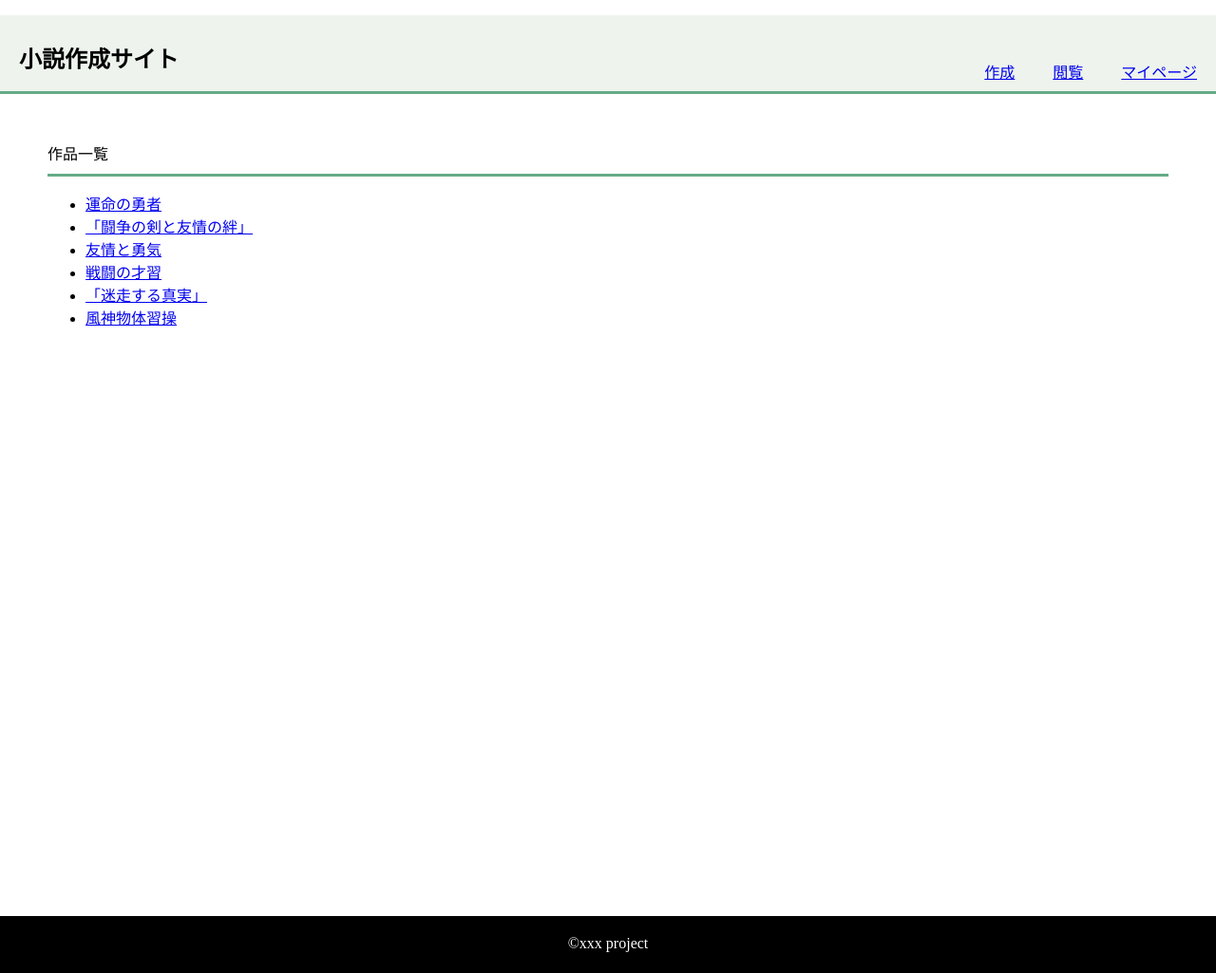
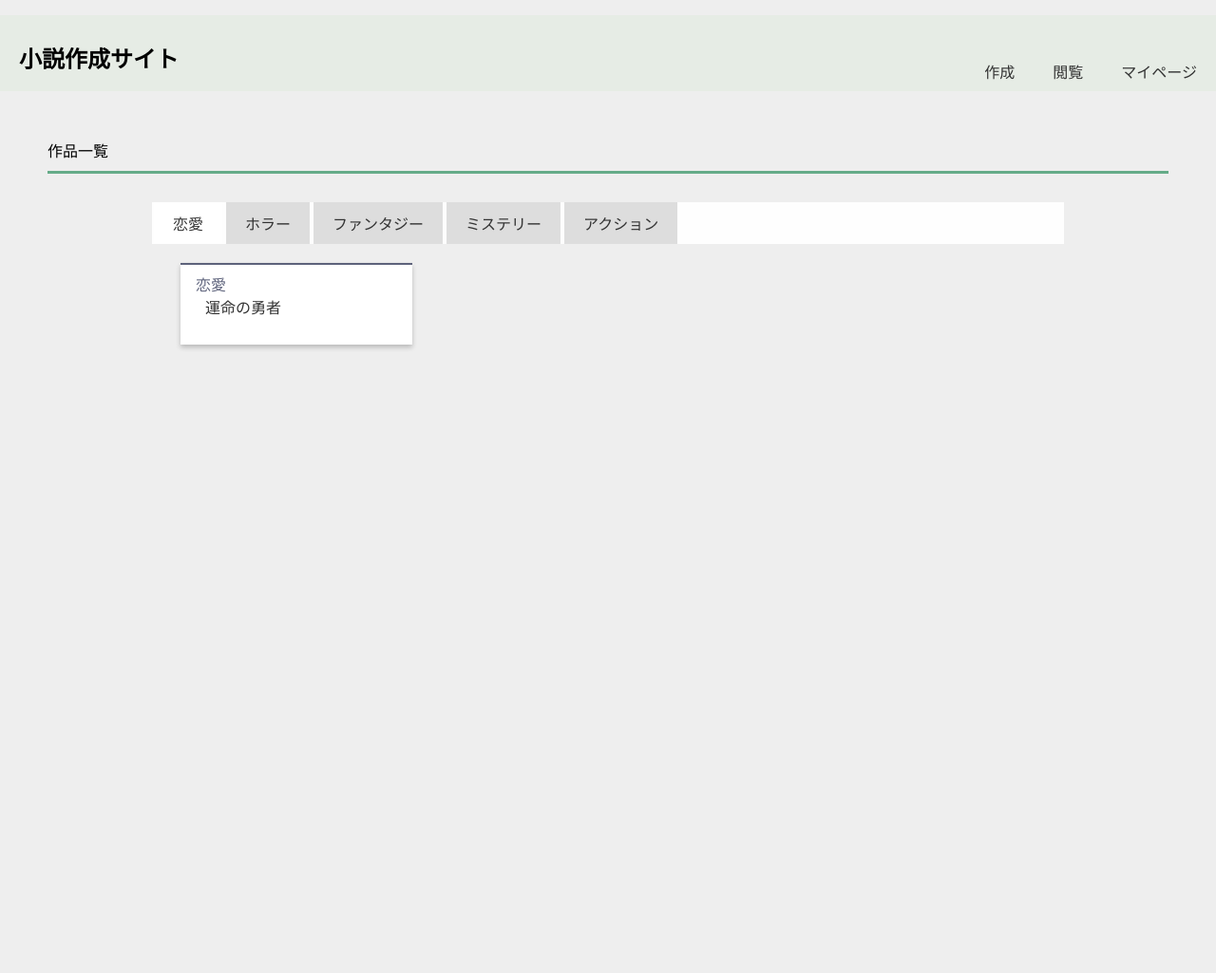
Before and after one commit to s1f10210231/chatgpt, a Django app: page / in a window 1280 px wide. Shown: the whole page at 95% size. After the commit the page ends 368 px from the top, so only its background shows below. Run offline with Django 4.2, Linux system fonts and the light colour scheme; data comes from the database, SQL or seed files in the repository; both versions use the stored data as it was after the commit.

Commit message:
contentsview

```diff
--- a/config/settings.py
+++ b/config/settings.py
@@ -78,7 +78,7 @@ WSGI_APPLICATION = 'config.wsgi.application'
 DATABASES = {
     'default': {
         'ENGINE': 'django.db.backends.sqlite3',
-        'NAME': BASE_DIR / 'db.sqlite3',
+        'NAME': str(BASE_DIR / 'db.sqlite3'),
     }
 }
 
--- /dev/null
+++ b/story_app/static/story_app/css/contents.css
@@ -0,0 +1,80 @@
+/*tabの形状*/
+.tab{
+    display: flex;
+    flex-wrap: wrap;
+    align-items: flex-start;
+    margin-bottom: 0px;
+    padding-left: 0px;
+  }
+  .tab li a{
+    display: block;
+    background:#ddd;
+    margin:0 2px;
+    padding:10px 20px;
+  }
+  /*liにactiveクラスがついた時の形状*/
+  .tab li.active a{
+    background:#fff;
+  }
+
+
+  /*エリアの表示非表示と形状*/
+  .area {
+    display: none;/*はじめは非表示*/
+    opacity: 0;/*透過0*/
+    background: #fff;
+    padding:50px 20px;
+  }
+
+  /*areaにis-activeというクラスがついた時の形状*/
+  .area.is-active {
+      display: block;/*表示*/
+      animation-name: displayAnime;/*ふわっと表示させるためのアニメーション*/
+      animation-duration: 2s;
+      animation-fill-mode: forwards;
+  }
+
+  @keyframes displayAnime{
+    from {
+      opacity: 0;
+    }
+    to {
+      opacity: 1;
+    }
+  }
+
+
+
+  /*========= レイアウトのためのCSS ===============*/
+
+  body{
+    background:#eee;
+  }
+
+  ul{
+    list-style:none;
+  }
+
+  a{
+    color:#333;
+    text-decoration: none;
+  }
+
+  .contents{
+    width:100%;
+    max-width: 960px;
+    margin:30px auto;
+    background:#fefefe;
+  }
+
+  .box11 p{
+    font-size:1rem;
+    margin:0 0 20px 10px;
+  }
+
+  .area{
+    padding: 0px 20px;
+    border-bottom: 1pxsolid #ddd;
+    align-items: flex-start;
+
+  }
--- a/story_app/static/story_app/css/index.css
+++ b/story_app/static/story_app/css/index.css
@@ -1,3 +1,5 @@
+@charset "UTF-8";
+
 body {
     margin: 0px;
 }
@@ -6,7 +8,6 @@ header {
     top: 0px;
     left: 0px;
     height: 80px;
-    border-bottom: 3px solid #65ab88;
     background-color: rgba(226,236,225,0.58);
 }
 
@@ -45,3 +46,26 @@ footer {
     padding: 20px 0px;
     color: white;
 }
+
+.box11{
+    padding: 0.5em 1em;
+    color: #5d627b;
+    background: white;
+    border-top: solid 2.3px #5d627b;
+    box-shadow: 0 3px 5px rgba(0, 0, 0, 0.22);
+    width: 23%;
+    float: left;
+    height: 100%;
+    margin: 20px 10px auto;
+
+  }
+
+.first{
+    margin-left: 125px;
+}
+
+@media (max-width: 800px) {
+    .first{
+        margin-left: 20px;
+    }
+}
--- /dev/null
+++ b/story_app/static/story_app/javascript/index.js
@@ -0,0 +1,33 @@
+//任意のタブにURLからリンクするための設定
+function GethashID (hashIDName){
+	if(hashIDName){
+		//タブ設定
+		$('.tab li').find('a').each(function() { //タブ内のaタグ全てを取得
+			var idName = $(this).attr('href'); //タブ内のaタグのリンク名（例）#lunchの値を取得
+			if(idName == hashIDName){ //リンク元の指定されたURLのハッシュタグ（例）http://example.com/#lunch←この#の値とタブ内のリンク名（例）#lunchが同じかをチェック
+				var parentElm = $(this).parent(); //タブ内のaタグの親要素（li）を取得
+				$('.tab li').removeClass("active"); //タブ内のliについているactiveクラスを取り除き
+				$(parentElm).addClass("active"); //リンク元の指定されたURLのハッシュタグとタブ内のリンク名が同じであれば、liにactiveクラスを追加
+				//表示させるエリア設定
+				$(".area").removeClass("is-active"); //もともとついているis-activeクラスを取り除き
+				$(hashIDName).addClass("is-active"); //表示させたいエリアのタブリンク名をクリックしたら、表示エリアにis-activeクラスを追加
+			}
+		});
+	}
+}
+
+//タブをクリックしたら
+$('.tab a').on('click', function() {
+	var idName = $(this).attr('href'); //タブ内のリンク名を取得
+	GethashID (idName);//設定したタブの読み込みと
+	return false;//aタグを無効にする
+});
+
+
+// 上記の動きをページが読み込まれたらすぐに動かす
+$(window).on('load', function () {
+    $('.tab li:first-of-type').addClass("active"); //最初のliにactiveクラスを追加
+    $('.area:first-of-type').addClass("is-active"); //最初の.areaにis-activeクラスを追加
+	var hashName = location.hash; //リンク元の指定されたURLのハッシュタグを取得
+	GethashID (hashName);//設定したタブの読み込み
+});
--- a/story_app/templates/story_app/index.html
+++ b/story_app/templates/story_app/index.html
@@ -6,7 +6,11 @@
 <head>
     <meta charset="UTF-8">
     <meta name="viewport" content="width=device-width, initial-scale=1.0">
+    <meta http-equiv="X-UA-Compatible" content="IE=Edge,chrome=1">
+
     <link rel="stylesheet" href="{% static 'story_app/css/index.css' %}">
+    <link rel="stylesheet" href="{% static 'story_app/css/contents.css' %}">
+    <script src="https://code.jquery.com/jquery-3.4.1.min.js" integrity="sha256-CSXorXvZcTkaix6Yvo6HppcZGetbYMGWSFlBw8HfCJo=" crossorigin="anonymous"></script>
     <title>top</title>
 </head>
 <body>
@@ -25,23 +29,30 @@
     <div class="main">
         <div class="show-contents">
             <p class="show">作品一覧</p>
-            <div class="contens">
+            <div class="contents">
                 {% if novels %}
-                <ul>
-                    {% for novel in novels %}
-                    <li><a href="#">{{ novel.title }}</a></li>
-                    {% endfor %}
+                <ul class="tab">
+                {% for novel in novels %}
+                {% ifchanged novel.genre %}
+                <li><a href="#{{novel.genre}}">{{novel.genre}}</a></li>
+                {% endifchanged %}                {% endfor %}
                 </ul>
-                {% else %}
-                <p>小説がありません</p>
-                {% endif %}
+                {% for novel in novels %}
+                    <div id="{{novel.genre}}" class="area">
+                        <div class="box11">
+                            {{novel.genre}}
+                            <p><a href="#">{{ novel.title }}</a></p>
+                        </div>
+                    </div>
+                {% endfor %}
+
+            {% else %}
+            <p>小説がありません</p>
+            {% endif %}
             </div>
         </div>
     </div>
 
-
-    <footer>
-       <p class="footer-text">©xxx project</p>
-    </footer>
 </body>
+<script src="{% static 'story_app/javascript/index.js'%}"></script>
 </html>
--- a/story_app/views.py
+++ b/story_app/views.py
@@ -8,11 +8,6 @@ openai.api_base = 'https://api.openai.iniad.org/api/v1'
 
 # Create your views here.
 
-def index(request):
-    content = {
-        "novels": Novel.objects.all(),
-        }
-    return render(request,"story_app/index.html", content)
 
 def generate_novel(genre,where,when,who,how):
     response = openai.ChatCompletion.create(
@@ -42,6 +37,16 @@ def title_create(title):
         max_tokens=30
     )
     return response['choices'][0]['message']['content']
+
+
+def index(request):
+
+    content = {
+        "novels": Novel.objects.all(),
+        }
+    return render(request,"story_app/index.html", content)
+
+
 
 def create(request):
     if request.method == 'POST':
```
Also changed, not shown: db.sqlite3, story_app/migrations/0001_initial.py.
